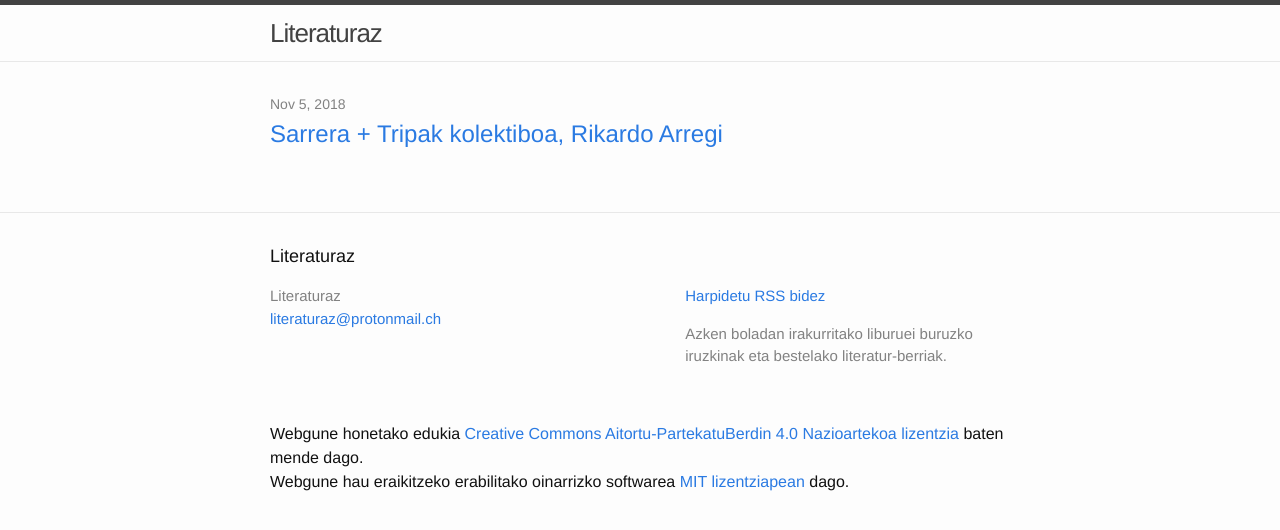
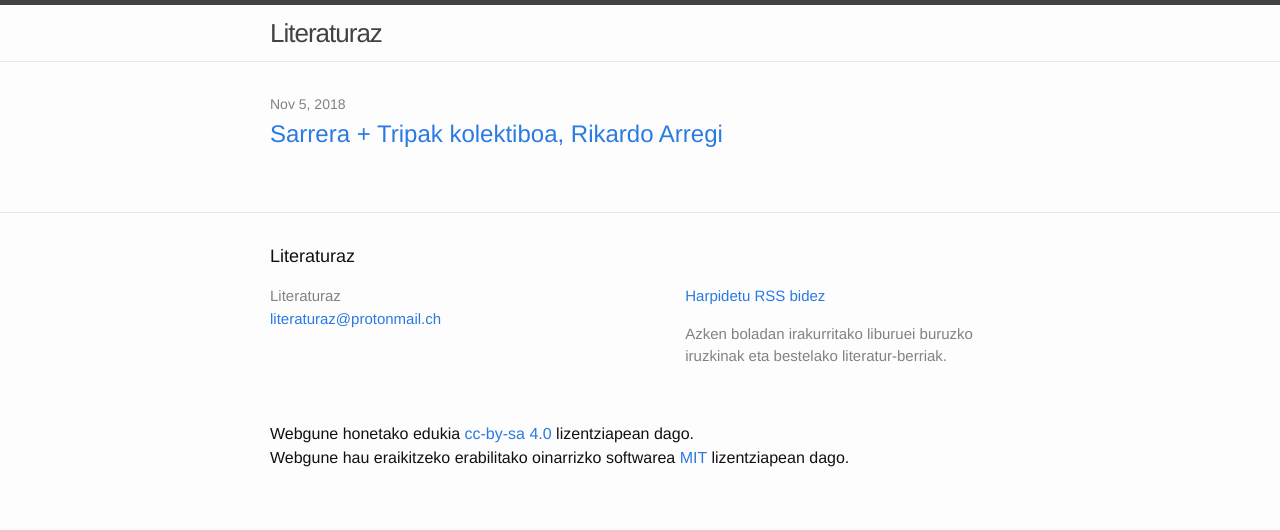
Before and after one commit to literaturaz/literaturaz.github.io, a Jekyll site: the page built from index.html, in a window 1280 px wide. Shown: the top 530 px of the page. Built offline with Jekyll 4.4.1, drawn with Linux system fonts in a browser that asks for light colours.

Commit message:
Update footer.html

```diff
--- a/_includes/footer.html
+++ b/_includes/footer.html
@@ -35,11 +35,11 @@
       </div>
     </div>
  <br />
-    Webgune honetako edukia <a rel="license" href="http://creativecommons.org/licenses/by-sa/4.0/">Creative Commons Aitortu-PartekatuBerdin 4.0 Nazioartekoa lizentzia</a> baten mende dago.
+    Webgune honetako edukia <a rel="license" href="http://creativecommons.org/licenses/by-sa/4.0/">cc-by-sa 4.0</a> lizentziapean dago.
       <br />
 
 
-Webgune hau eraikitzeko erabilitako oinarrizko softwarea <a href="https://github.com/jekyll/jekyll/blob/master/LICENSE">MIT lizentziapean</a> dago.
+Webgune hau eraikitzeko erabilitako oinarrizko softwarea <a href="https://github.com/jekyll/jekyll/blob/master/LICENSE">MIT</a> lizentziapean dago.
 
 
   </div>
```
